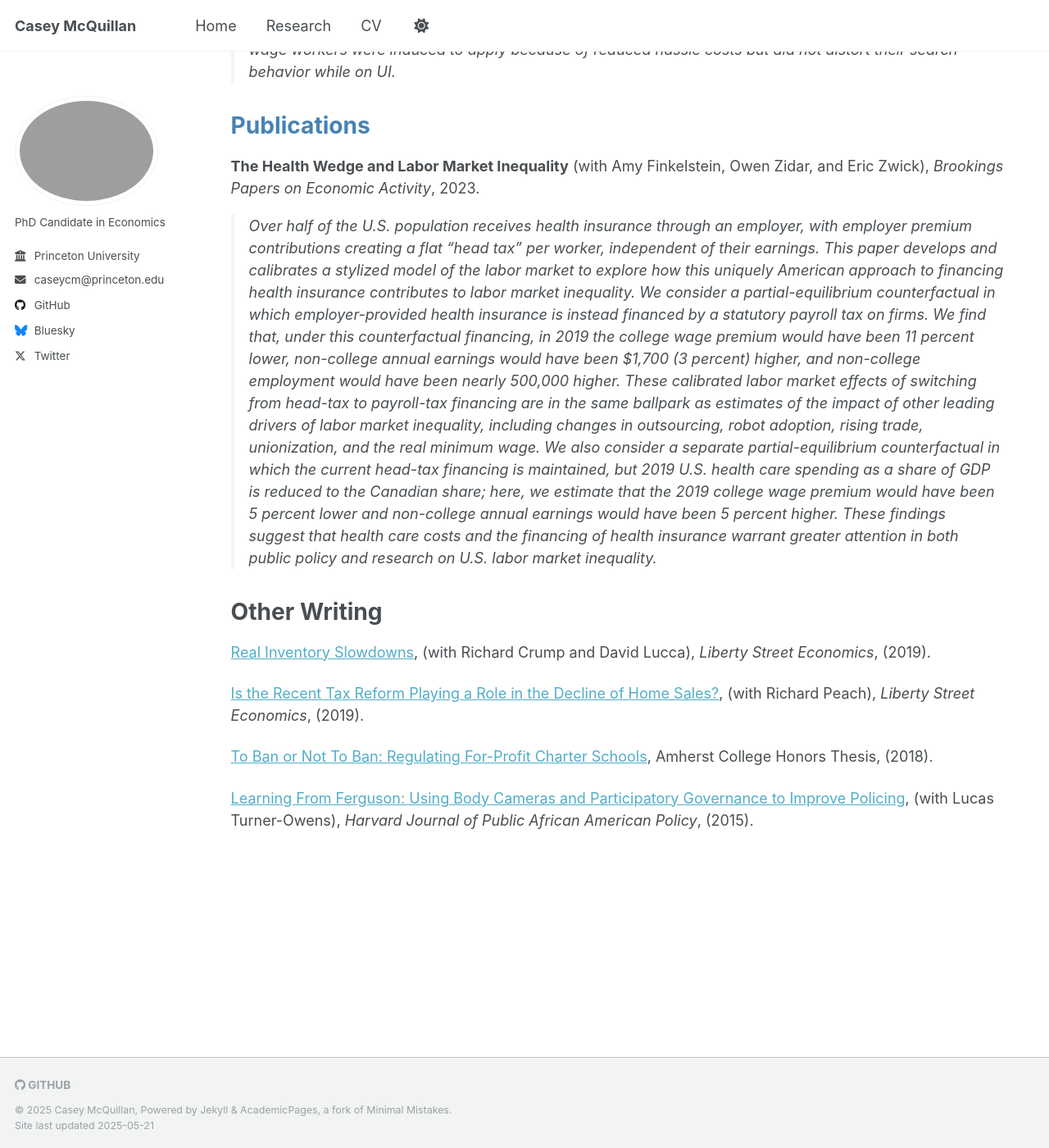
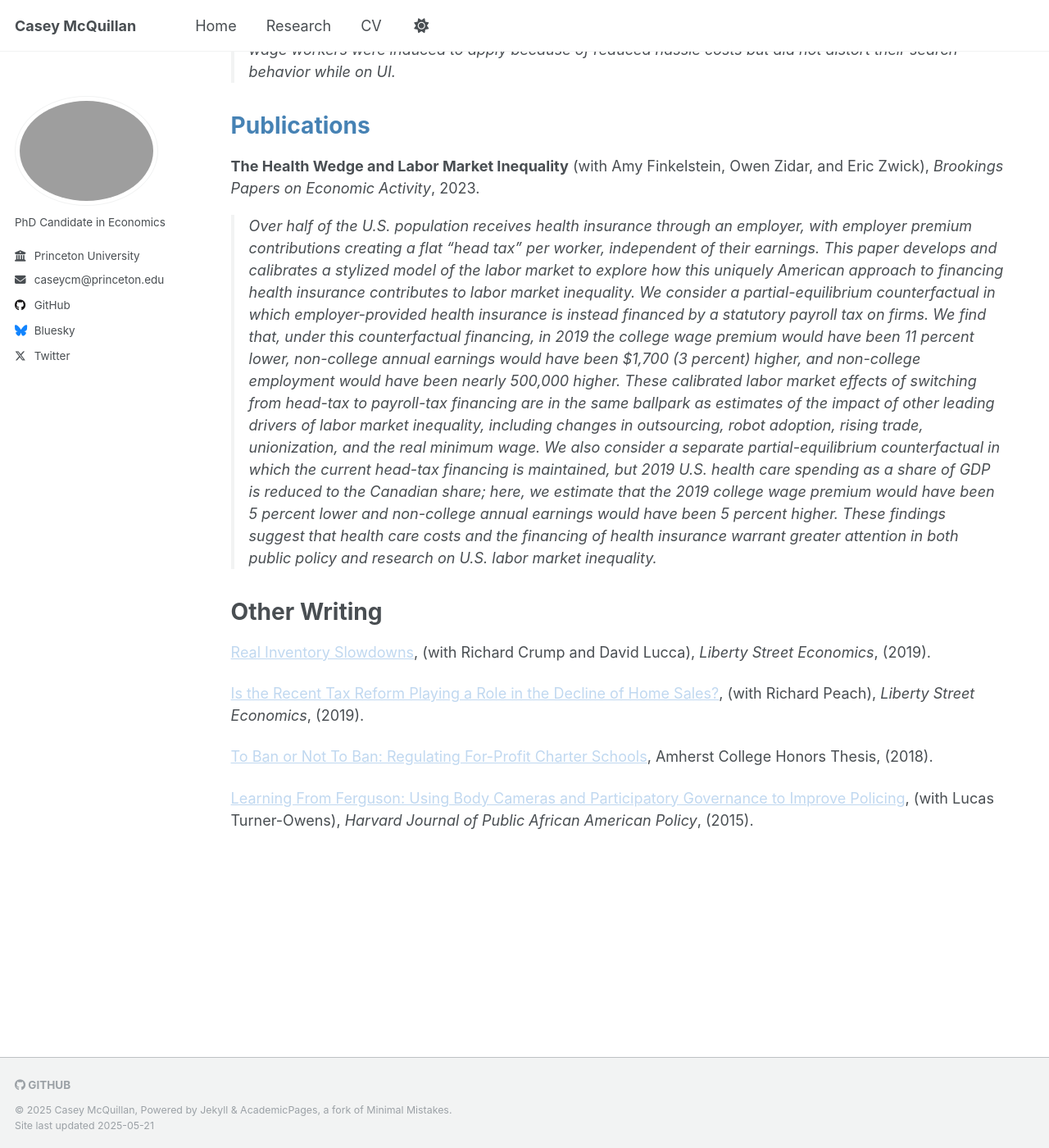
Before and after one commit to casey-mcquillan/casey-mcquillan.github.io, a Jekyll site: the page built from _pages/research.md, in a window 1280 px wide and 1400 px high, scrolled down 1310 px. Shown: the whole window at 82% size. Built offline with Jekyll 4.4.1, drawn with Linux system fonts in a browser that asks for light colours.

Commit message:
link color

```diff
--- a/_sass/theme/_dark.scss
+++ b/_sass/theme/_dark.scss
@@ -12,7 +12,7 @@ $background                 : #474747;
 $background-light           : mix(#fff, $background, 80%);
 $background-lighter         : mix(#fff, $background, 90%);
 $text                       : #ffffff;
-$link                       : #0ea1c5;
+$link                       : #c0d8f0;
 $link-dark                  : mix(#000, $link, 25%);
 $link-light                 : mix(#fff, $link, 25%);
 
--- a/_sass/theme/_default.scss
+++ b/_sass/theme/_default.scss
@@ -36,7 +36,7 @@ $sidebar-screen-min-width   : 1024px;
     --global-code-background-color      : #fafafa;
     --global-code-text-color            : #{$darker-gray};
     --global-fig-caption-color          : mix(#fff,  #{$dark-gray}, 25%);
-    --global-link-color                 : #52adc8;
+    --global-link-color                 : #c0d8f0;
     --global-link-color-hover           : mix(#000, #2f7f93, 25%);
     --global-link-color-visited         : mix(#fff, #2f7f93, 25%);
     --global-masthead-link-color        : #{$dark-gray};
```
Also changed, not shown: 1 other file.
